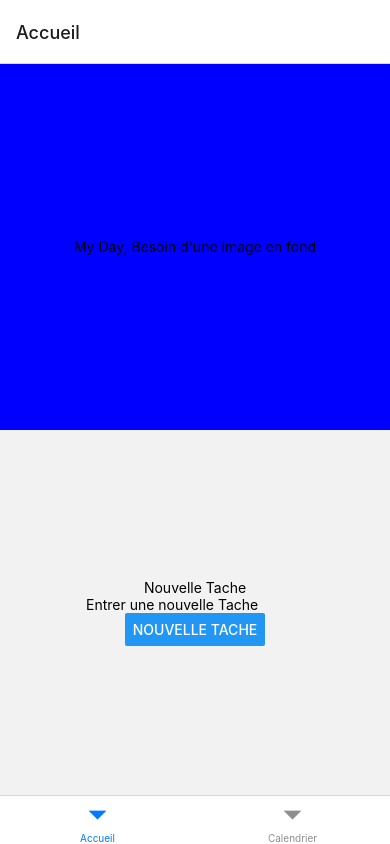
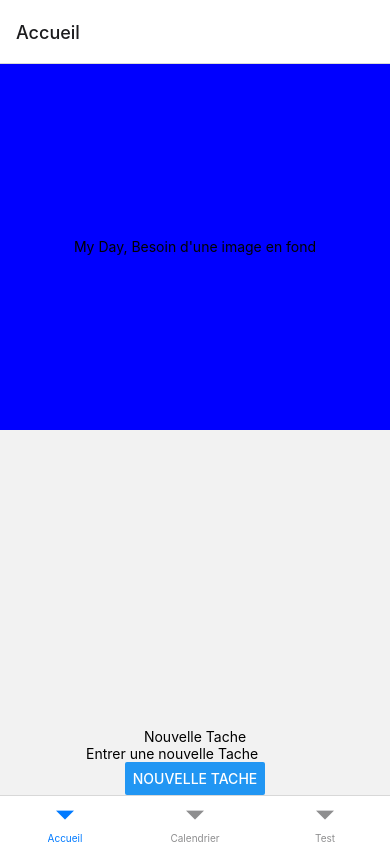
Before and after one commit to Flaimpeur/React_Native, a React Native app in the folder b2-rn/: screen /Accueil in a window 390 px wide. Built offline with nearby package versions, Linux system fonts and the light colour scheme.

Commit message:
Début écriture text

```diff
--- a/b2-rn/App.js
+++ b/b2-rn/App.js
@@ -2,8 +2,9 @@ import { NavigationContainer } from '@react-navigation/native';
 // import { createNativeStackNavigator } from '@react-navigation/native-stack';
 // import { Provider as PaperProvider } from 'react-native-paper';
 import { createBottomTabNavigator } from '@react-navigation/bottom-tabs';
-import HomeView from './views/HomeView'
-import SecondView from './views/SecondView';
+import HomeTask from './views/HomeTask';
+import Calendar from './views/Calendar';
+import Test from './views/Test';
 // Navigation stack setup
 const Tab = createBottomTabNavigator();
 
@@ -13,8 +14,9 @@ export default function App() {
   return (
     <NavigationContainer>
         <Tab.Navigator>
-          <Tab.Screen name='Accueil' component={HomeView} options={{title: 'Accueil'}} />
-          <Tab.Screen name='Second' component={SecondView} options={{title: 'Calendrier'}}/>
+          <Tab.Screen name='Accueil' component={HomeTask} options={{title: 'Accueil'}} />
+          <Tab.Screen name='Second' component={Calendar} options={{title: 'Calendrier'}}/>
+          <Tab.Screen name='Test' component={Test} options={{title: 'Test'}} />
         </Tab.Navigator>
     </NavigationContainer>
   );
--- a/b2-rn/package.json
+++ b/b2-rn/package.json
@@ -19,7 +19,8 @@
     "react-native-paper": "^5.7.0",
     "react-native-safe-area-context": "^4.5.0",
     "react-native-screens": "~3.20.0",
-    "react-native-vector-icons": "^9.2.0"
+    "react-native-vector-icons": "^9.2.0",
+    "expo-file-system": "~14.1.0"
   },
   "devDependencies": {
     "@babel/core": "^7.20.0"
--- a/b2-rn/views/SecondView.js
+++ b/b2-rn/views/Calendar.js
@@ -1,7 +1,6 @@
 import { View, Text } from "react-native"
-import { createBottomTabNavigator } from '@react-navigation/bottom-tabs';
 
-function SecondView() {
+function Calendar() {
   return (
     <View>
         <Text>Welcome to the second screen</Text>
@@ -9,4 +8,4 @@ function SecondView() {
   )
 }
 
-export default SecondView
+export default Calendar
--- a/b2-rn/views/HomeView.js
+++ b/b2-rn/views/HomeTask.js
@@ -1,8 +1,9 @@
 import { StatusBar } from "expo-status-bar"
 import { useState } from "react"
 import { Button, StyleSheet, Text, TextInput, View } from "react-native"
+import * as FileSystem from 'expo-file-system'
 
-const HomeView = ({navigation}) => {
+const HomeTask = ({navigation}) => {
 
     const [enteredTodo, setEnteredTodo] = useState('Nouvelle Tache')
 
@@ -40,7 +41,7 @@ const HomeView = ({navigation}) => {
 }
 
 
-export default HomeView
+export default HomeTask
 
 
 const styles = StyleSheet.create({
@@ -61,8 +62,8 @@ const styles = StyleSheet.create({
     },
     greenFlexItem: {
       flex: 5,
-      justifyContent: 'center',
-      alignItems: 'center'
+      justifyContent: 'flex-end',
+      alignItems: 'center',
     },
     yellowFlexItem: {
       flex: 1,
--- /dev/null
+++ b/b2-rn/views/Test.js
@@ -0,0 +1,13 @@
+import { StatusBar } from "expo-status-bar";
+import { useState } from "react";
+import { Button, StyleSheet, Text, TextInput, View } from "react-native";
+
+function Test() {
+    return (
+      <View>
+          <Text>Test</Text>
+      </View>
+    )
+  }
+
+export default Test
```
Also changed, not shown: 1 other file (tests, documents, lock files or other folders).
